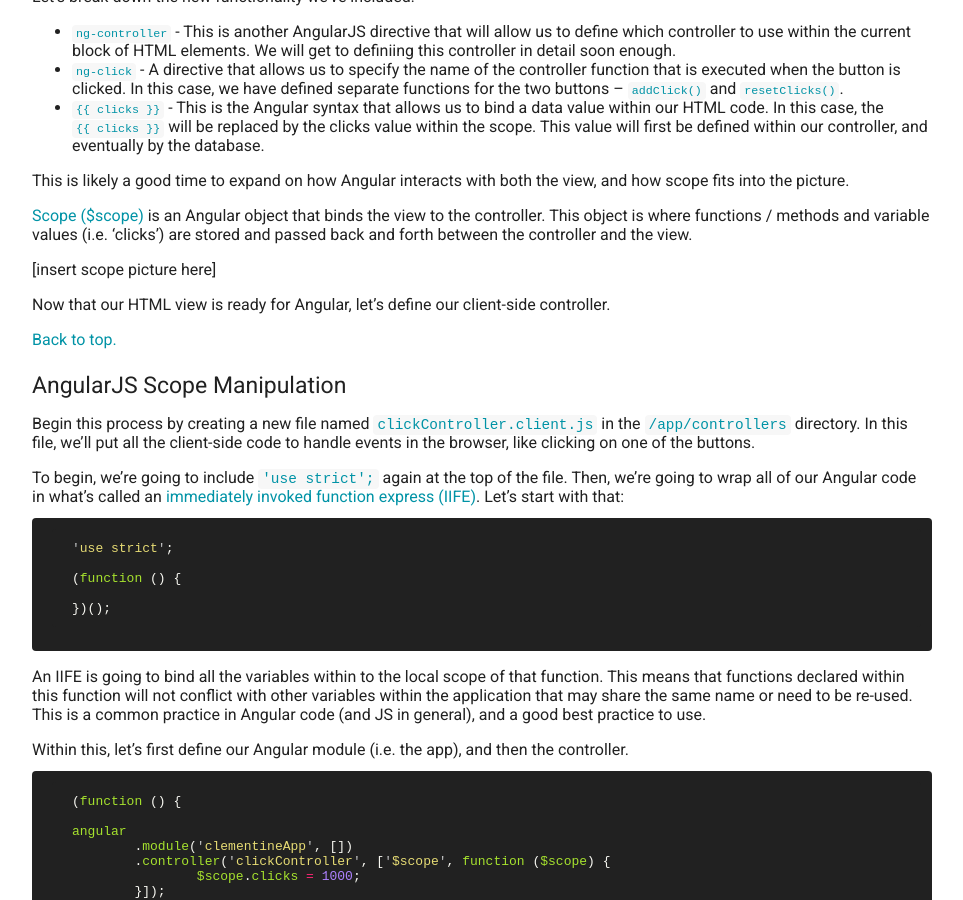
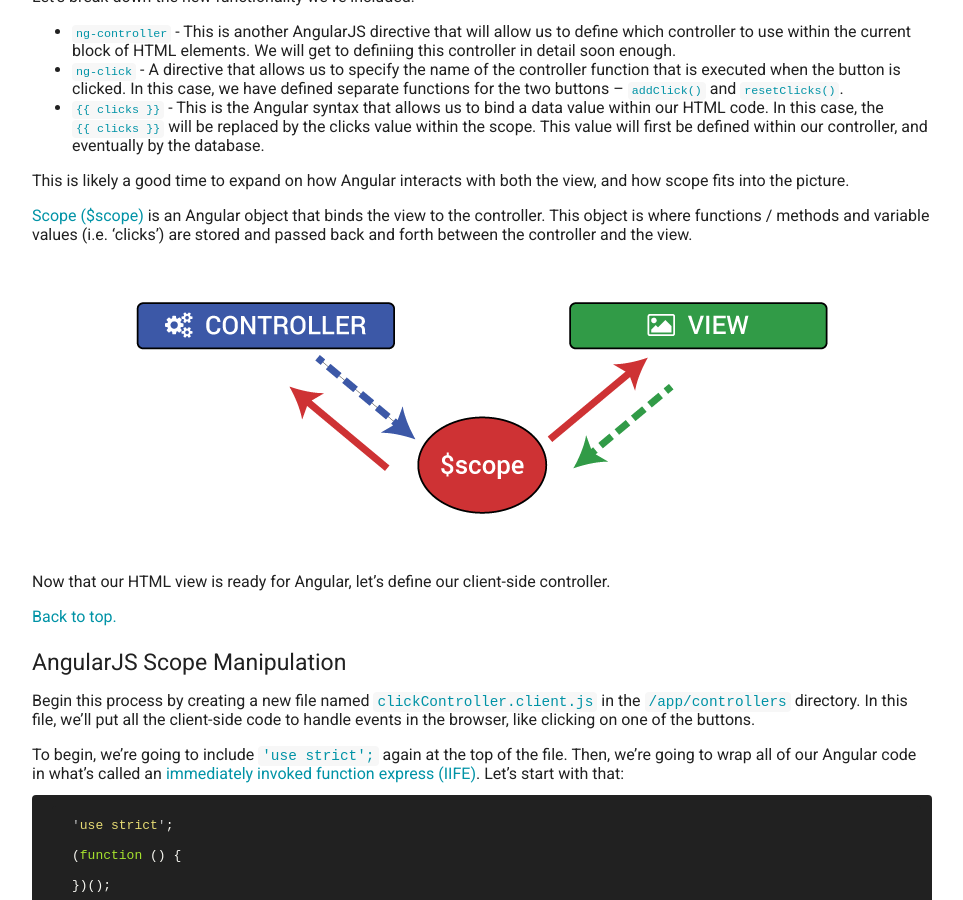
Before and after one commit to johnstonbl01/clementinejs, a Jekyll site: the page built from tutorial/tutorial.md, in a window 1280 px wide and 900 px high, scrolled down 12234 px. Shown: the whole window, without its empty margins (158-1121 px from the left). Built offline with Jekyll 4.4.1, drawn with Linux system fonts in a browser that asks for light colours; Markdown is read by kramdown in place of the engine named in the settings.

Commit message:
Add angular scope diagram to tutorial.

```diff
--- a/tutorial/tutorial.md
+++ b/tutorial/tutorial.md
@@ -531,7 +531,7 @@
 
 [Scope ($scope)](https://docs.angularjs.org/guide/scope) is an Angular object that binds the view to the controller. This object is where functions / methods and variable values (i.e. 'clicks') are stored and passed back and forth between the controller and the view.
 
-[insert scope picture here]
+![Angular Scope](/clementinejs/img/angular_scope.png)
 
 Now that our HTML view is ready for Angular, let's define our client-side controller.
 
```
Also changed, not shown: img/angular_scope.png (added).
